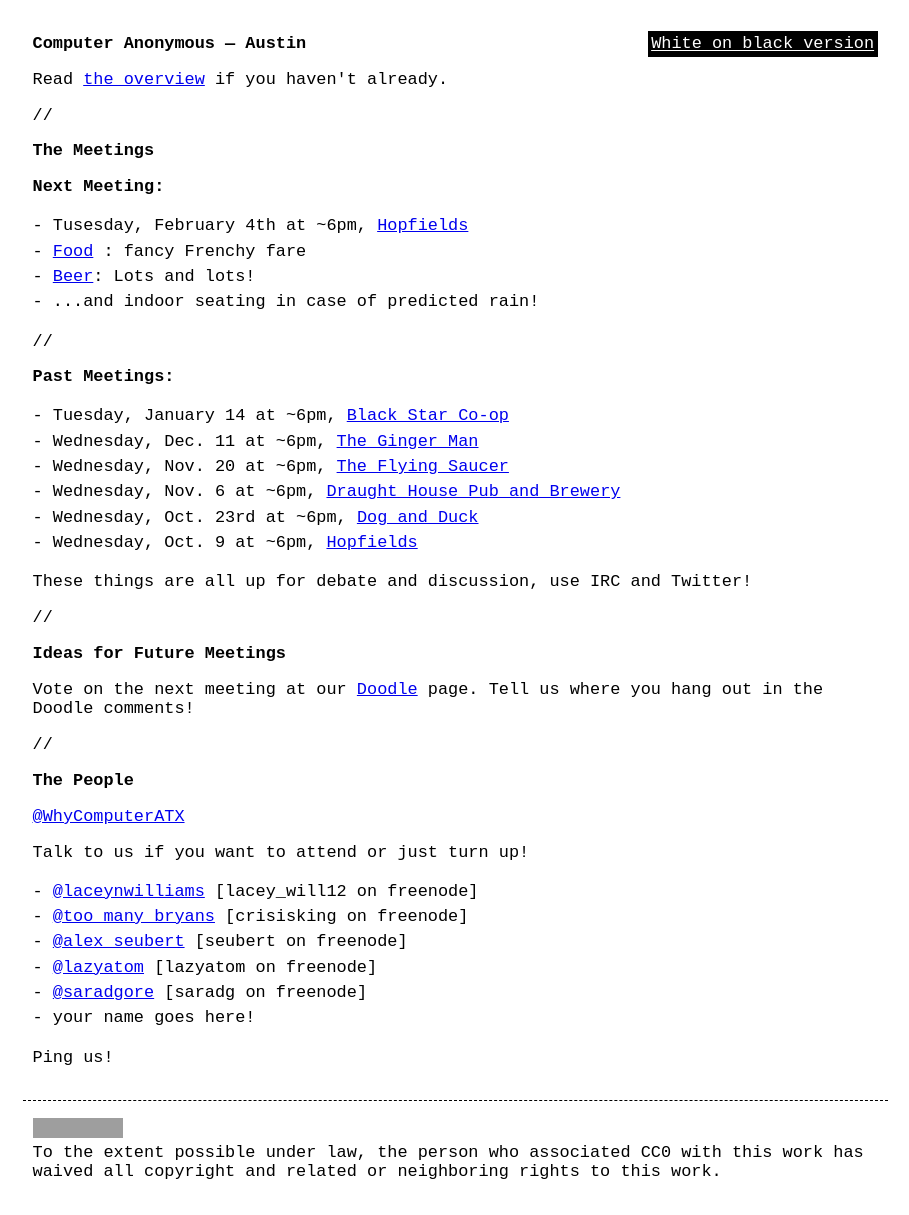
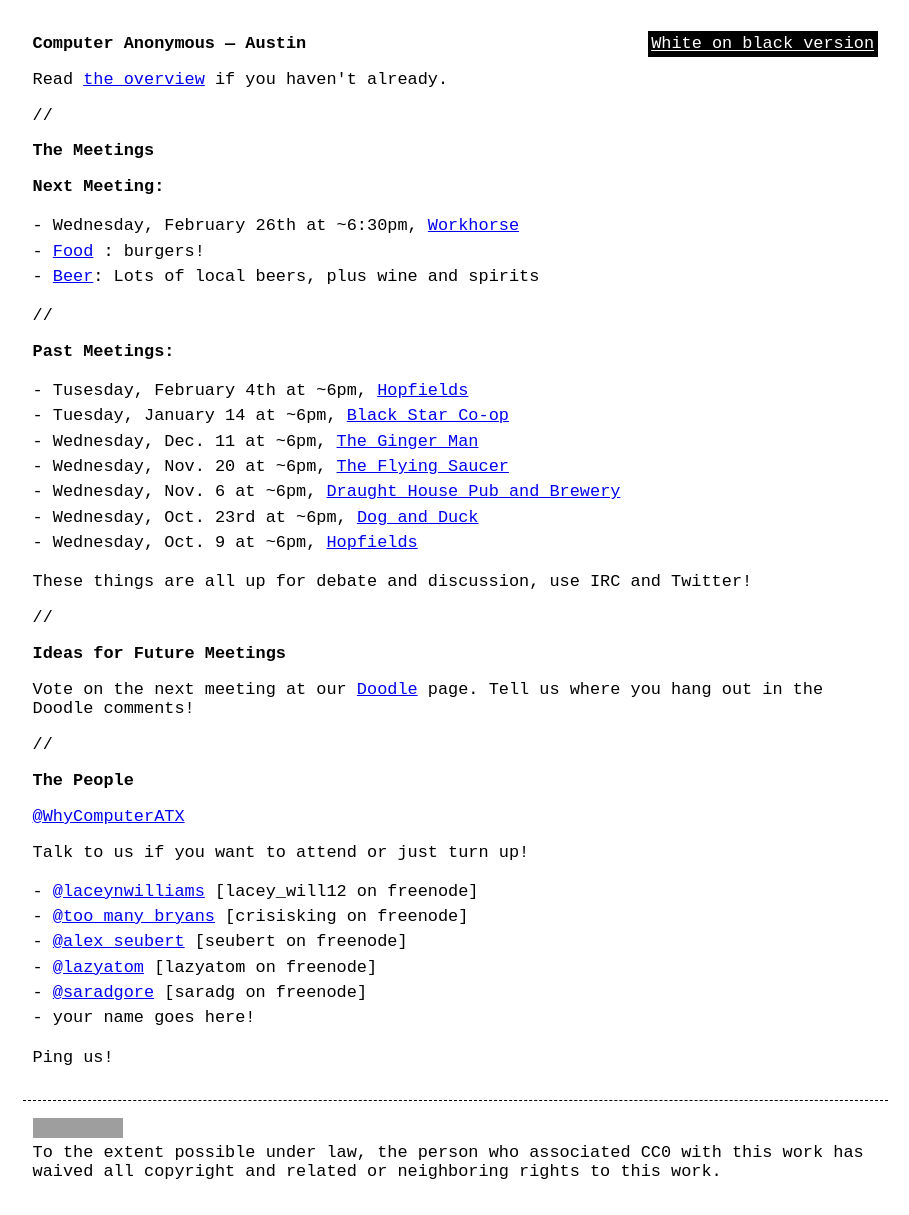
Before and after one commit to computeranonymous/computer, a Jekyll site: the page built from us_austin.html, in a window 1280 px wide. Shown: the whole page, without its empty margins (185-1094 px from the left). Built offline with Jekyll 4.4.1, drawn with Linux system fonts in a browser that asks for light colours; grey boxes are pictures that could not be loaded.

Commit message:
added new date/location

```diff
--- a/us_austin.html
+++ b/us_austin.html
@@ -13,10 +13,9 @@
 <h3>Next Meeting:</h3>
 
 <ul>
-    <li>Tusesday, February 4th  at ~6pm, <a href="http://hopfieldsaustin.com/">Hopfields</a></li>
-    <li><a href="http://hopfieldsaustin.com/food/appetizers">Food</a> : fancy Frenchy fare</li>
-    <li><a href="http://hopfieldsaustin.com/beer">Beer</a>: Lots and lots!</li>
-    <li>...and indoor seating in case of predicted rain!</li>
+    <li>Wednesday, February 26th  at ~6:30pm, <a href="http://workhorsebar.com/">Workhorse</a></li>
+    <li><a href="http://workhorsebar.com/food.html">Food</a> : burgers!</li>
+    <li><a href="http://workhorsebar.com/beer.html">Beer</a>: Lots of local beers, plus wine and spirits</li>
 </ul>
 
 <p>//</p>
@@ -24,6 +23,7 @@
 <h3>Past Meetings:</h3>
 
 <ul>
+    <li>Tusesday, February 4th  at ~6pm, <a href="http://hopfieldsaustin.com/">Hopfields</a></li>
     <li>Tuesday, January 14 at ~6pm, <a href="http://www.blackstar.coop/">Black Star Co-op</a></li>
     <li>Wednesday, Dec. 11 at ~6pm, <a href="http://aus.gingermanpub.com/">The Ginger Man</a></li>
     <li>Wednesday, Nov. 20 at ~6pm, <a href="http://www.beerknurd.com/stores/austin/">The Flying Saucer</a></li>
```
